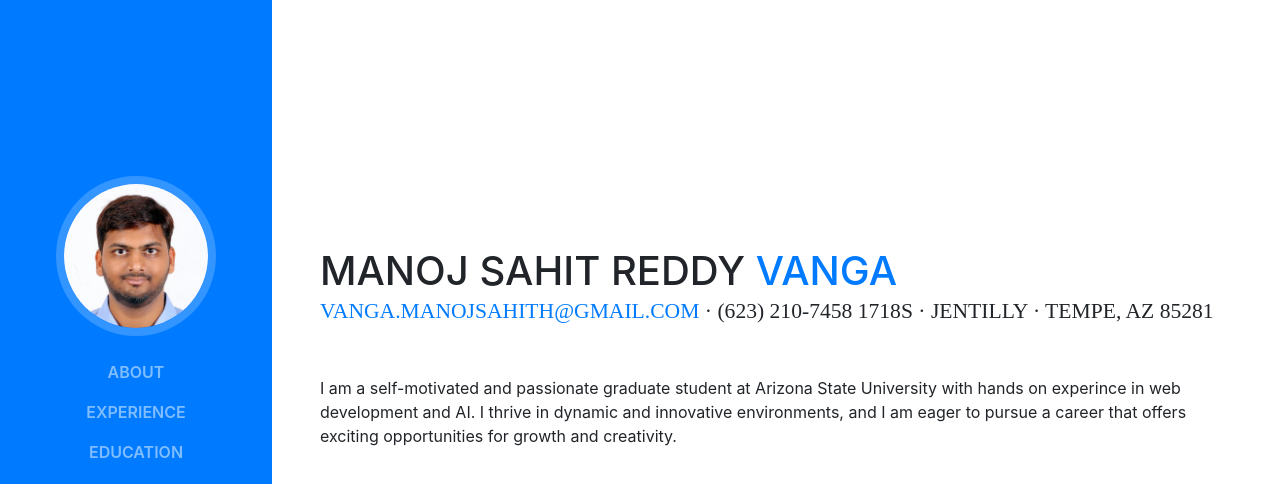
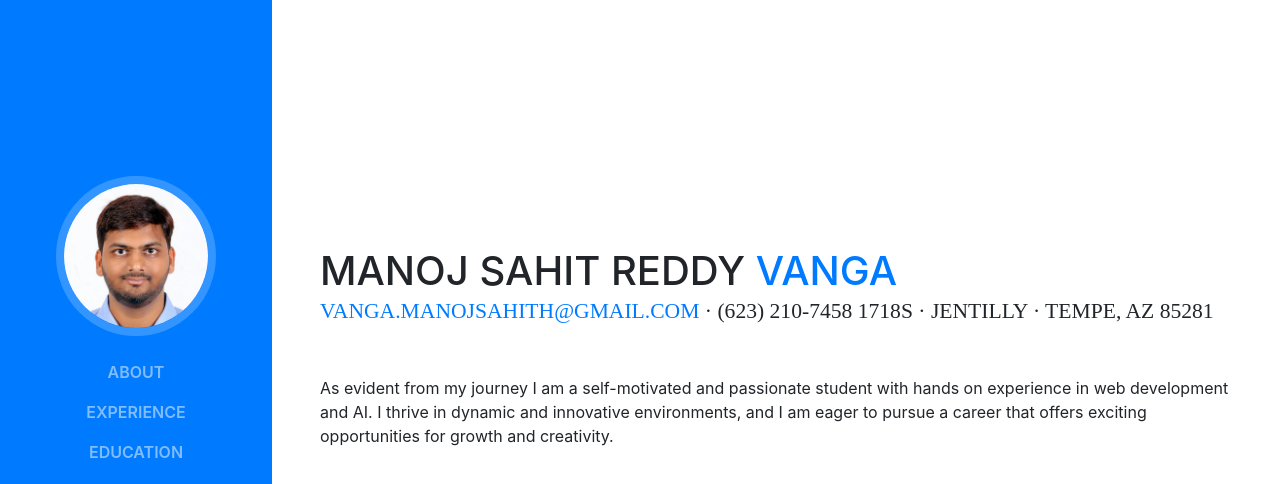
Before and after one commit to MANOJSAHIT/ManojSahit.github.io, a website with bundled scripts: page index.html in a window 1280 px wide. Shown: the top 484 px of the page. Built offline with nearby package versions, Linux system fonts and the light colour scheme; a web font is replaced by a local one.

Commit message:
Update index.html

```diff
--- a/index.html
+++ b/index.html
@@ -73,7 +73,7 @@
           </h1>
           <div class="subheading mb-5"> <a href="mailto:name@email.com">vanga.manojsahith@gmail.com</a> · (623) 210-7458 1718S · Jentilly  · Tempe, AZ 85281
           </div>
-          <p class="mb-5">I am a self-motivated and passionate graduate student at Arizona State University with hands on experince in web development and AI. I thrive in dynamic and innovative environments, and I am eager to pursue a career that offers exciting opportunities for growth and creativity.</p>
+          <p class="mb-5">As evident from my journey I am a self-motivated and passionate student with hands on experience in web development and AI. I thrive in dynamic and innovative environments, and I am eager to pursue a career that offers exciting opportunities for growth and creativity.</p>
           <ul class="list-inline list-social-icons mb-0">
             <li class="list-inline-item">
               <a href="https://www.linkedin.com/in/manojsahith/" target="_blank">
```
